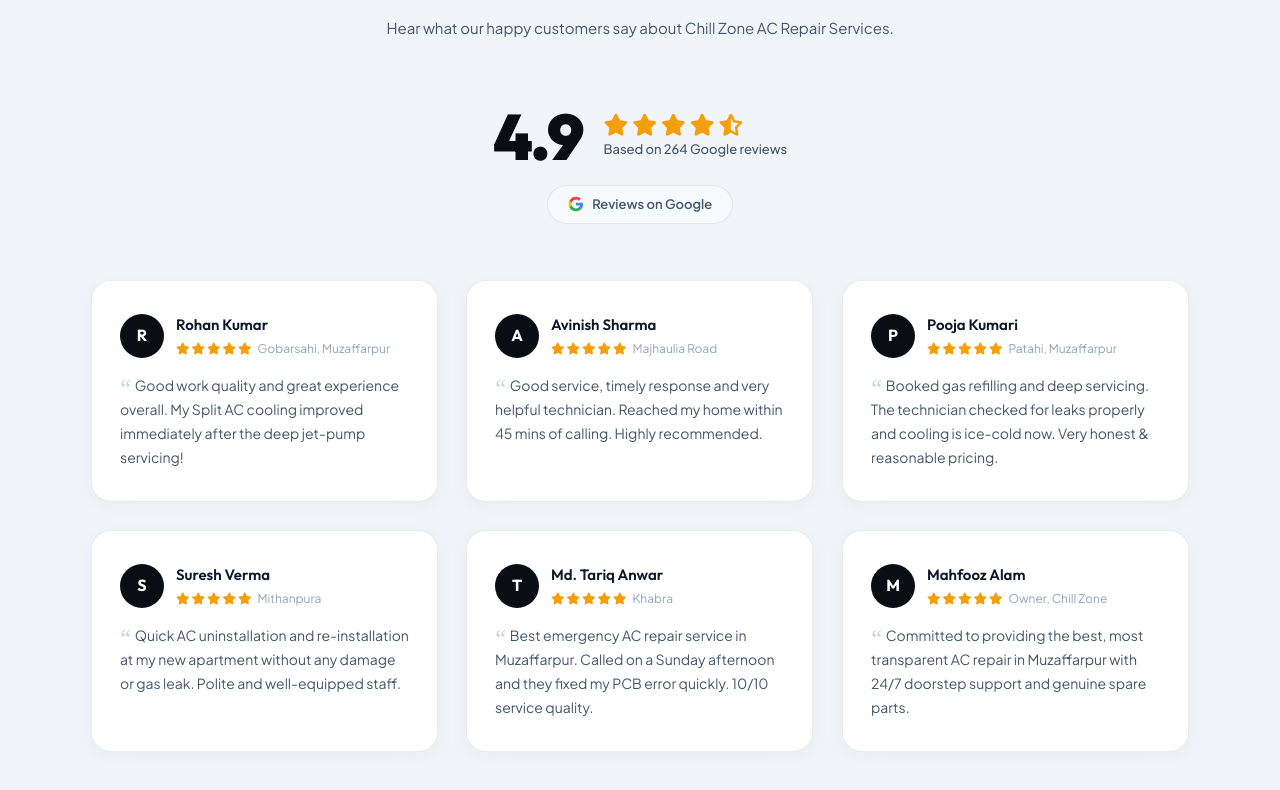
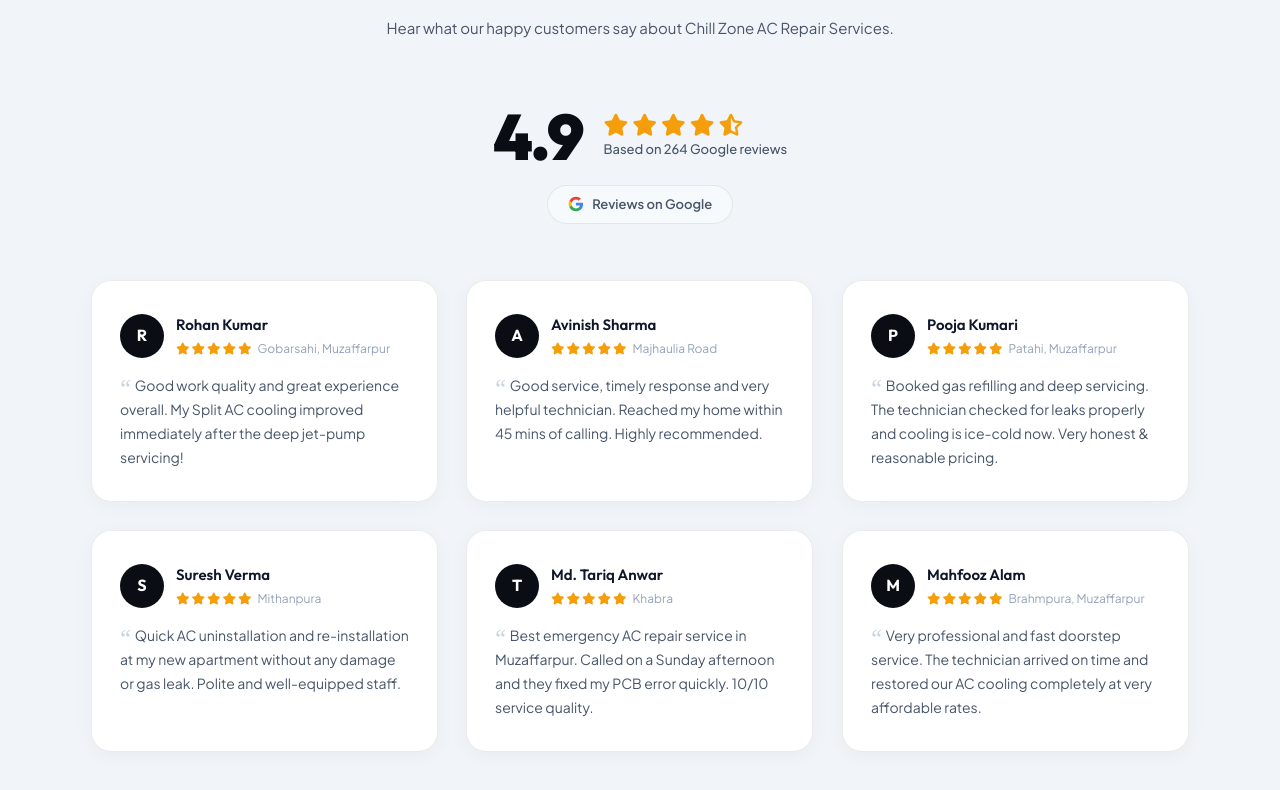
Before and after one commit to Nyyrox/Chill-zone, a React (Vite) app: page / in a window 1280 px wide. Shown: the part 11208-11998 px from the top of the page. Built offline with nearby package versions, Linux system fonts and the light colour scheme.

Commit message:
Update Mahfooz Alam review to customer format and remove owner label

```diff
--- a/src/components/Reviews.tsx
+++ b/src/components/Reviews.tsx
@@ -48,8 +48,8 @@ const reviewsData: ReviewItem[] = [
     id: 6,
     author: 'Mahfooz Alam',
     avatar: 'M',
-    location: 'Owner, Chill Zone',
-    text: 'Committed to providing the best, most transparent AC repair in Muzaffarpur with 24/7 doorstep support and genuine spare parts.'
+    location: 'Brahmpura, Muzaffarpur',
+    text: 'Very professional and fast doorstep service. The technician arrived on time and restored our AC cooling completely at very affordable rates.'
   }
 ];
 
```
